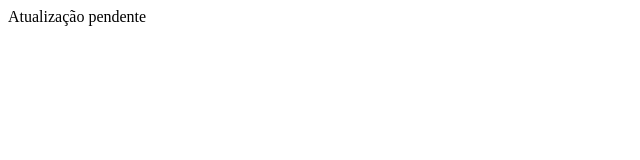
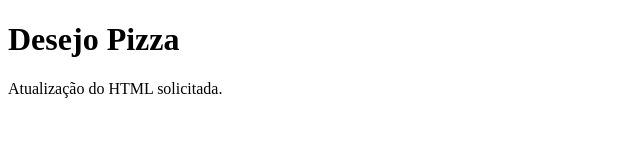
Before and after one commit to magnonovaes8-max/Desejopizza, a plain HTML site: page index.html in a window 1280 px wide. Shown: the whole page, without its empty margins (0-640 px from the left). Drawn offline with Linux system fonts and the light colour scheme.

Commit message:
Atualiza o index.html do site

```diff
--- a/index.html
+++ b/index.html
@@ -1,2 +1,12 @@
 <!DOCTYPE html>
-<html><head><meta charset="utf-8"><title>Desejo Pizza</title></head><body>Atualização pendente</body></html>
+<html lang="pt-BR">
+<head>
+  <meta charset="UTF-8">
+  <meta name="viewport" content="width=device-width, initial-scale=1.0">
+  <title>Desejo Pizza | Cardápio</title>
+</head>
+<body>
+  <h1>Desejo Pizza</h1>
+  <p>Atualização do HTML solicitada.</p>
+</body>
+</html>
```
